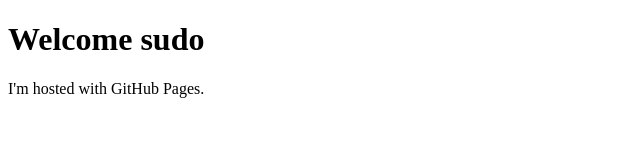
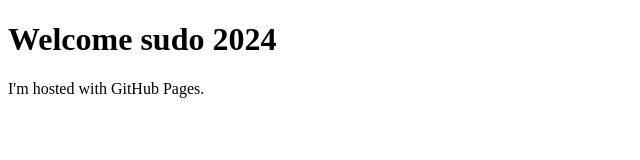
Before and after one commit to sudoer2020/sudoer2020.github.io, a plain HTML site: page index.html in a window 1280 px wide. Shown: the whole page, without its empty margins (0-640 px from the left). Drawn offline with Linux system fonts and the light colour scheme.

Commit message:
Update index.html

```diff
--- a/index.html
+++ b/index.html
@@ -1,7 +1,7 @@
 <!DOCTYPE html>
 <html>
 <body>
-<h1>Welcome sudo</h1>
+<h1>Welcome sudo 2024</h1>
 <p>I'm hosted with GitHub Pages.</p>
 </body>
 </html>
```
